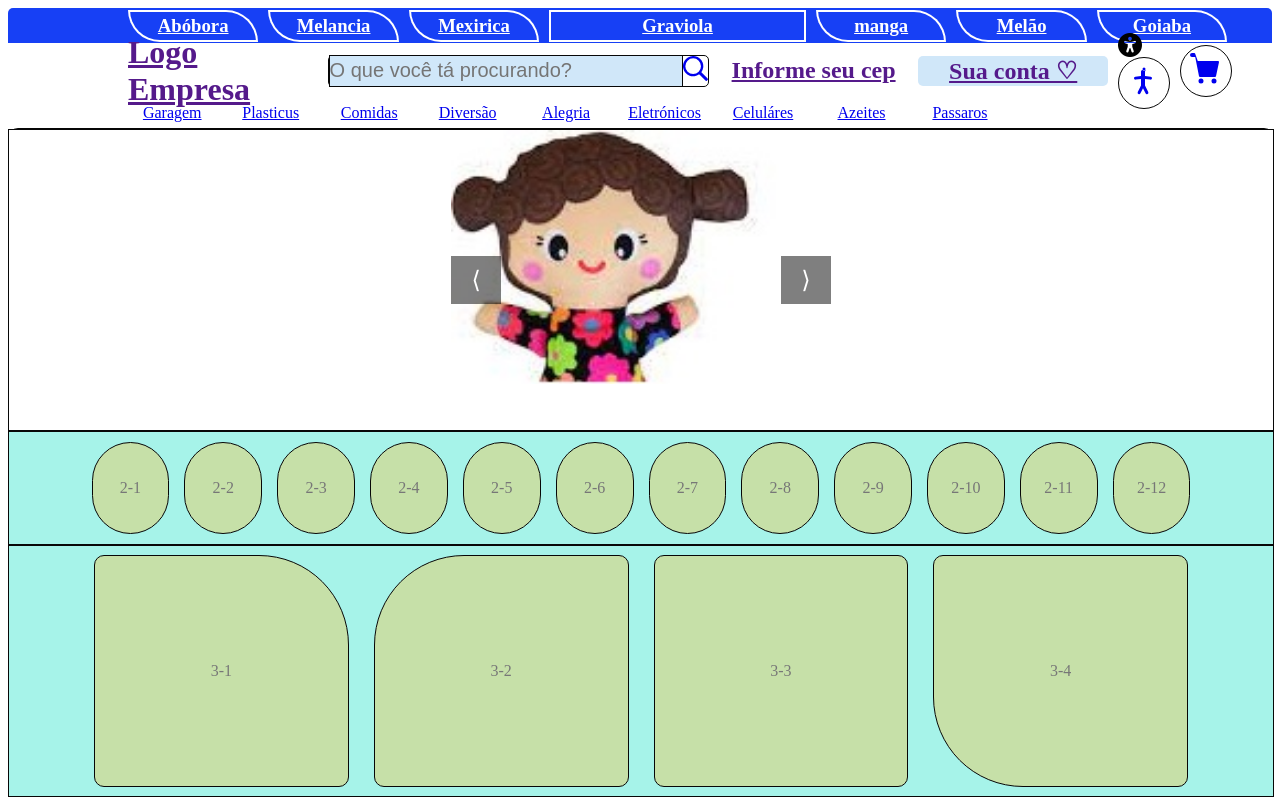
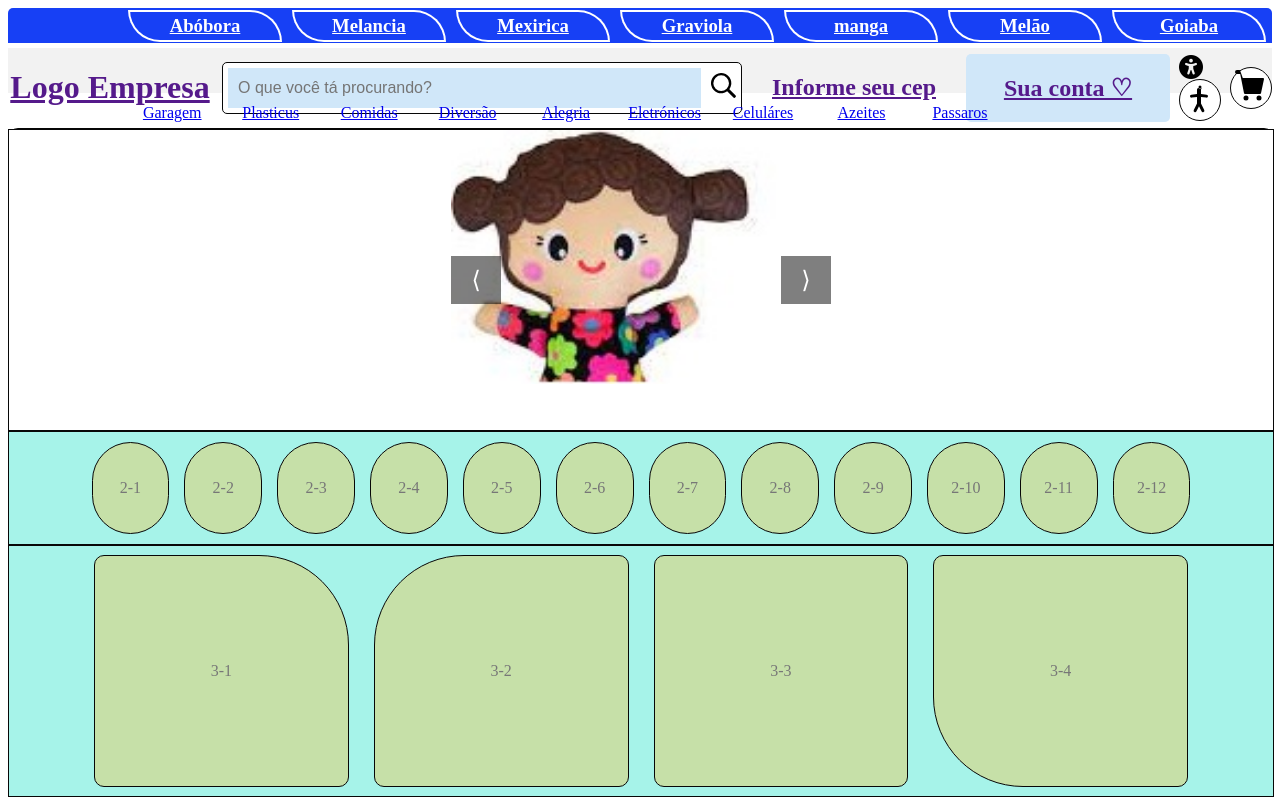
Before and after one commit to web-sandro/layout_loja, a plain HTML site: page index.html in a window 1280 px wide. Shown: the top 797 px of the page. Drawn offline with Linux system fonts and the light colour scheme.

Commit message:
ajuste header

```diff
--- a/css/stylesheets/style.css
+++ b/css/stylesheets/style.css
@@ -21,6 +21,15 @@
     border-radius: 5px 5px 0px 0px;
     gap: 10px;
     background: #1740f5;
+}
+.header-1 > div {
+    flex: 1 1 100px; /* cresce, encolhe, base de 100px */
+    max-width: 150px;
+    height: 28px;
+    text-align: center;
+    border-radius: 0 50px;
+    border: 2px solid #fff;
+    background-color: transparent;
 }
 .header-1-1 {
     display: flex;
@@ -128,85 +137,65 @@
     margin-top: 5px;
     gap: 10px;
 }
-.header-2-1 {
+.header-2 {
     display: flex;
-    justify-content: center;
+    flex-wrap: wrap;
+    justify-content: space-around;
     align-items: center;
-    width: 15%;
-    height: 30px;
-    margin-left: 120px;
-    padding: 0px;
+    width: 100%;
+    gap: 10px;
+    background-color: #f2f2f2;
+}
+.header-2-1,
+.header-2-3,
+.header-2-4 {
+    flex: 1 1 100px;
+    text-align: center;
 }
 .header-2-2 {
     display: flex;
-    justify-content: center;
     align-items: center;
-    width: 30%;
-    height: 30px;
-    margin: 0px;
-    padding: 0px;
+    flex: 2 1 300px;
+    border: 1px solid #070707;
     border-radius: 5px;
-    border: 1px solid #070707;
+    background-color: white;
+    padding: 5px;
 }
 .header-2-2-1 {
-    display: flex;
-    justify-content: center;
-    align-items: center;
-    width: 500px;
-    height: 30px;
-    margin: 0px;
-    padding: 0px;
-    color: #050505;
+    flex: 1;
+    border: none;
     background: #d0e7f9;
-    border: 1px solid #070707;
-    font-size: 20px;
+    height: 40px;
+    font-size: 16px;
+    padding: 0 10px;
 }
-.header-2-3 {
-    display: flex;
-    justify-content: center;
-    align-items: center;
-    width: 15%;
-    height: 30px;
-    margin: 0px;
-    padding: 0px;
+.header-2-2 a {
+    margin-left: 10px;
+    color: black;
 }
 .header-2-4 {
-    display: flex;
-    justify-content: center;
-    align-items: center;
-    width: 15%;
-    height: 30px;
-    margin: 0px;
-    padding: 0px;
+    background: #d0e7f9;
     border-radius: 5px;
-    background: #d0e7f9;
 }
-.header-2-5 {
-    display: flex;
-    justify-content: center;
-    align-items: center;
-    width: 50px;
-    height: 50px;
-    margin: 0px;
-    padding: 0px;
-    border-radius: 50px;
-    border: 1px solid #070707;
-}
+.header-2-5,
 .header-2-6 {
     display: flex;
     justify-content: center;
     align-items: center;
-    width: 50px;
-    height: 50px;
-    margin: 0px;
-    padding: 0px;
-    border-radius: 50px;
+    width: 40px;
+    height: 40px;
+    border-radius: 50%;
     border: 1px solid #070707;
+    background-color: white;
 }
 .acessibilidade {
-      position: relative;
-      display: inline-block;
-      cursor: pointer;
+    position: relative;
+    display: flex;
+    justify-content: center;
+    align-items: center;
+    width: 40px;
+    height: 40px;
+    cursor: pointer;
 }
 .acessibilidade span {
     visibility: hidden;
@@ -218,7 +207,7 @@
     padding: 5px 0;
     position: absolute;
     z-index: 1;
-    bottom: 125%; /* Posição acima do ícone */
+    bottom: 125%;
     left: 50%;
     transform: translateX(-50%);
     opacity: 0;
@@ -228,9 +217,33 @@
     visibility: visible;
     opacity: 1;
 }
-.acessibilidade i {
+.acessibilidade i,
+.header-2 svg {
     font-size: 24px;
     color: black;
+}
+@media (max-width: 768px) {
+    .header-2 {
+        flex-direction: column;
+        align-items: stretch;
+    }
+    .header-2-2 {
+        width: 100%;
+        margin: 5px 0;
+    }
+    .header-2-2-1 {
+        width: 100%;
+        font-size: 14px;
+    }
+    .header-2-1,
+    .header-2-3,
+    .header-2-4,
+    .header-2-5,
+    .header-2-6,
+    .acessibilidade {
+        justify-content: center;
+        margin: 5px 0;
+    }
 }
 .header-3 a:hover {
     color: #0f39f3;
--- a/index.html
+++ b/index.html
@@ -7,6 +7,7 @@
     <link rel="stylesheet" href="css/stylesheets/style.css">
 </head>
 <body>
+    <div class="container">
         <header>
             <div class="container">
                 <div class="header">
@@ -20,31 +21,40 @@
                         <div class="header-1-7"><a href="#"><h3>Goiaba</h3></a></div>
                     </div>
                     <div class="header-2">
-                    <div class="header-2-1"><a href=""><h1>Logo Empresa</h1></a>
+                            <div class="header-2-1">
+                                <a href=""><h1>Logo Empresa</h1></a>
                             </div>
                             <div class="header-2-2">
-                        <!-- <label for="name">Nome:</label> -->
                                 <input class="header-2-2-1" type="text" id="name" name="name" placeholder="O que você tá procurando?">
-                        <a href="#"><svg xmlns="http://www.w3.org/2000/svg" width="25" height="25" fill="currentColor" viewBox="0 0 16 16">
-                            <path d="M11.742 10.344a6.5 6.5 0 1 0-1.397 1.398h-.001l3.85 3.85a1 1 0 0 0 1.415-1.414l-3.85-3.85zm-5.242 1.156a5 5 0 1 1 0-10 5 5 0 0 1 0 10z"/>
+                                <a href="#">
+                                    <svg xmlns="http://www.w3.org/2000/svg" width="25" height="25" fill="currentColor" viewBox="0 0 16 16">
+                                        <path d="M11.742 10.344a6.5 6.5 0 1 0-1.397 1.398l3.85 3.85a1 1 0 0 0 1.415-1.414l-3.85-3.85zm-5.242 1.156a5 5 0 1 1 0-10 5 5 0 0 1 0 10z"/>
                                     </svg>
                                 </a>
                             </div>
                             <div class="header-2-3"><a href=""><h2>Informe seu cep</h2></a></div>
-                    <div class="header-2-4"><a href=""><h2>Sua conta  ♡</h2></a></div>
-
+                            <div class="header-2-4"><a href=""><h2>Sua conta ♡</h2></a></div>
                             <div class="acessibilidade">
-                            <i class="fas fa-universal-access"><div class="header-2-5"><a href="#"><h3><svg xmlns="http://www.w3.org/2000/svg" width="32" height="32" fill="currentColor" viewBox="0 0 16 16">
+                                <i class="fas fa-universal-access">
+                                    <div class="header-2-5">
+                                        <a href="#">
+                                            <h3>
+                                                <svg xmlns="http://www.w3.org/2000/svg" width="32" height="32" fill="currentColor" viewBox="0 0 16 16">
                                                     <path d="M8 1.75a.75.75 0 1 1 0 1.5.75.75 0 0 1 0-1.5zM7.25 3a.75.75 0 0 0-.75.75v2.21l-2.803.36a.75.75 0 1 0 .186 1.485l2.617-.336v3.283l-1.613 3.23a.75.75 0 0 0 1.342.672l1.271-2.542 1.271 2.542a.75.75 0 0 0 1.342-.672l-1.613-3.23V7.47l2.617.336a.75.75 0 1 0 .186-1.485l-2.803-.36V3.75A.75.75 0 0 0 8.75 3h-1.5z"/>
-                                </svg></h3></div>
-                            </a></i> <!-- Ícone de acessibilidade -->
+                                                </svg>
+                                            </h3>
+                                        </a>
+                                    </div>
+                                </i>
                                 <span>Acessibilidade</span>
                             </div>
-
-                    <div class="header-2-6"><a href="#"><svg xmlns="http://www.w3.org/2000/svg" width="32" height="32" fill="currentColor" viewBox="0 0 16 16">
+                            <div class="header-2-6">
+                                <a href="#">
+                                    <svg xmlns="http://www.w3.org/2000/svg" width="32" height="32" fill="currentColor" viewBox="0 0 16 16">
                                         <path d="M0 1a1 1 0 0 1 1-1h1.11a.5.5 0 0 1 .485.379L3.89 4H14a.5.5 0 0 1 .49.598l-1.5 7A.5.5 0 0 1 12.5 12H5a.5.5 0 0 1-.485-.379L2.61 2H1a1 1 0 0 1-1-1zm4.25 13a1.25 1.25 0 1 1 2.5 0 1.25 1.25 0 0 1-2.5 0zm6.5 0a1.25 1.25 0 1 1 2.5 0 1.25 1.25 0 0 1-2.5 0z"/>
                                     </svg>
-                    </a></div>
+                                </a>
+                            </div>
                         </div>
                     <div class="header-3">
                         <div class="header-3-1"><a href="#">Garagem</a></div>
@@ -163,5 +173,6 @@
             </div>
         </footer>
         <script src="https://kit.fontawesome.com/a076d05399.js" crossorigin="anonymous"></script>
+    </div>
 </body>
 </html>
```
Lines whose indentation alone changed are shown as unchanged.
